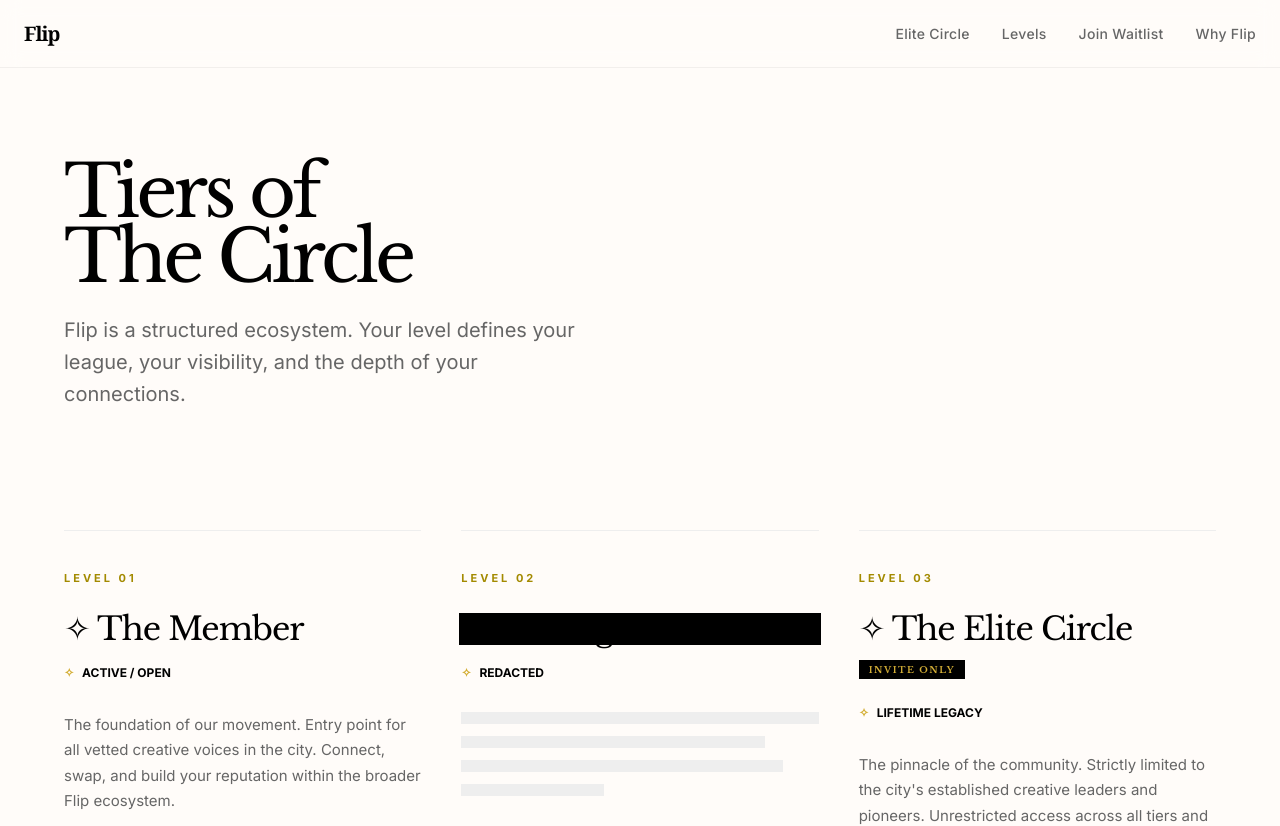
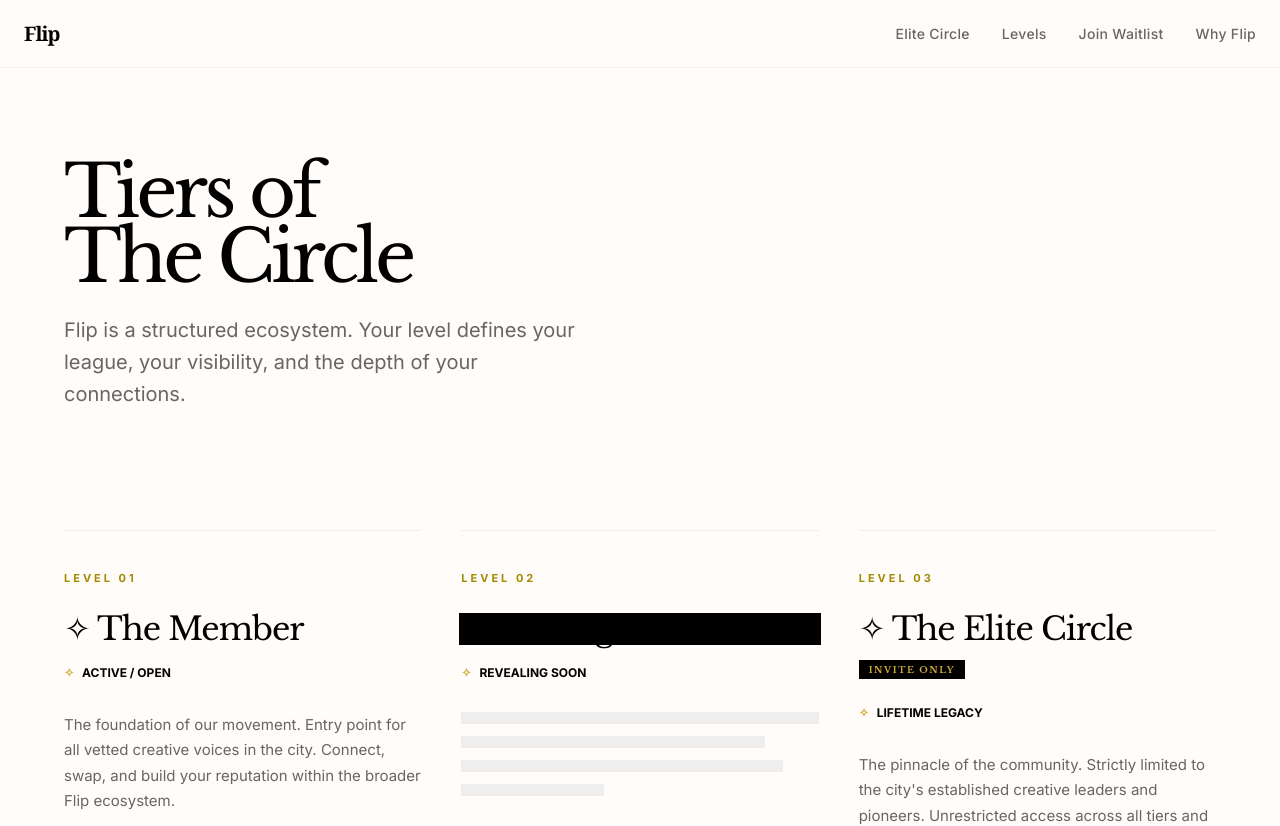
Before and after one commit to adamsyy/flip-frontend, a React (Vite) app: page /levels in a window 1280 px wide. Shown: the top 826 px of the page. Built offline with nearby package versions, Linux system fonts and the light colour scheme; no server answers.

Commit message:
fix: changed level 2 status to REVEALING SOON for better clarity

```diff
--- a/src/pages/LevelsPage/LevelsPage.tsx
+++ b/src/pages/LevelsPage/LevelsPage.tsx
@@ -35,7 +35,7 @@ export const LevelsPage: React.FC = () => {
             ✧ The Signature
             <span className={styles.redactionBar}></span>
           </h2>
-          <div className={styles.tierStatus}>REDACTED</div>
+          <div className={styles.tierStatus}>REVEALING SOON</div>
           <div className={styles.tierDescription}>
             <div className={styles.redactedLine}></div>
             <div className={styles.redactedLine}></div>
```
